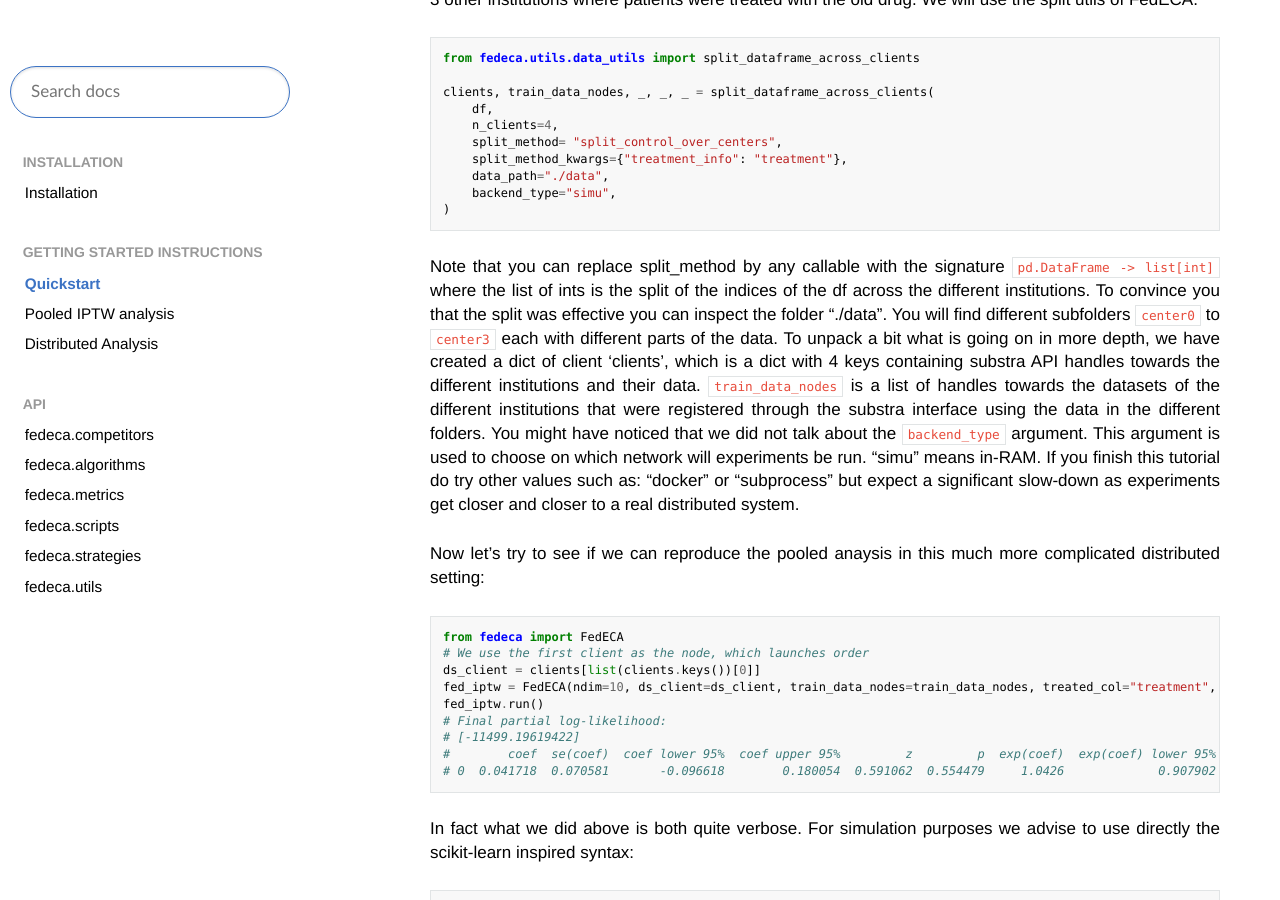
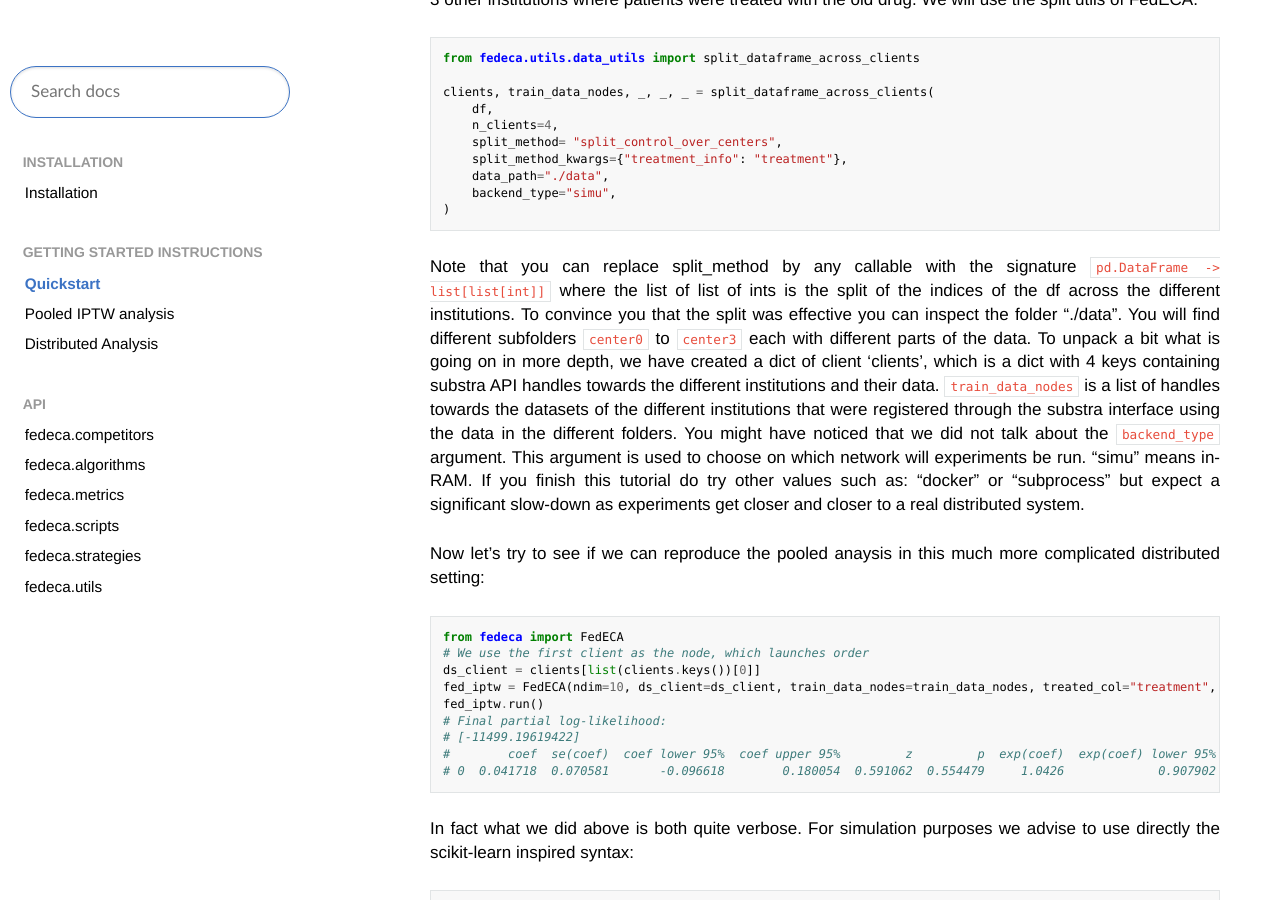
Before and after one commit to owkin/fedeca, a Sphinx documentation site: the page built from docs/source/quickstart.rst, in a window 1280 px wide and 900 px high, scrolled down 2154 px. Built offline with Sphinx 7.4.7 and the Read the Docs theme 3.1.0, drawn with Linux system fonts in a browser that asks for light colours; some web fonts are replaced; pages that are not in the unit, such as notebooks, are missing from menus; the version number is read from the project's files by our own code.

Commit message:
Update quickstart.rst

```diff
--- a/docs/source/quickstart.rst
+++ b/docs/source/quickstart.rst
@@ -125,7 +125,7 @@ We will use the split utils of FedECA.
    )
 
 Note that you can replace split_method by any callable with the signature
-``pd.DataFrame -> list[int]`` where the list of ints is the split of the indices
+``pd.DataFrame -> list[list[int]]`` where the list of list of ints is the split of the indices
 of the df across the different institutions.
 To convince you that the split was effective you can inspect the folder "./data".
 You will find different subfolders ``center0`` to ``center3`` each with different
```
